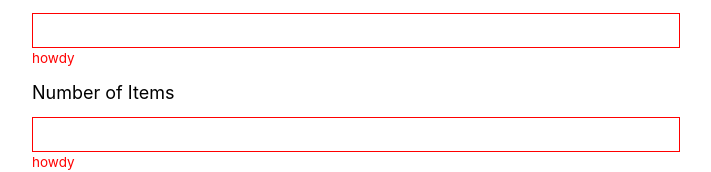
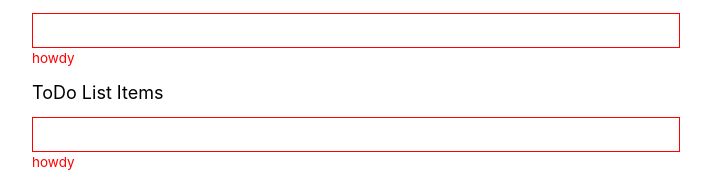
Before and after one commit to BrandtDavis/todo-app, a Next.js app in the folder client/: page /forms/addToDoDetails in a window 1280 px wide. Shown: the part 378-550 px from the top of the page, without its empty margins (284-995 px from the left). Built offline with nearby package versions, Linux system fonts and the light colour scheme.

Commit message:
Swap num items for todo items field

```diff
--- a/client/pages/forms/addToDoDetails.tsx
+++ b/client/pages/forms/addToDoDetails.tsx
@@ -1,6 +1,5 @@
 import ToDoFormLayout from '../../components/layouts/toDoFormLayout';
 import TextInput from '../../components/formInputs/textInput';
-import NumericInput from '../../components/formInputs/numericInput';
 import SelectInput from '../../components/formInputs/selectInput';
 
 import  createToDoList  from '../../lib/toDoLists'
@@ -17,11 +16,11 @@ export default function AddTodoForm() {
     const [title, setTitle] = useState("");
     const [priority, setPriority] = useState("");
     const [color, setColor] = useState("");
-    const [numItems, setNumItems] = useState(0);
+    const [toDoItems, setToDoItems] = useState("");
 
     const create = async () => {
         setState({ ...state, loading: true })
-        const response = await createToDoList(title, priority, color)
+        const response = await createToDoList(title, priority, color, toDoItems)
 
         console.log(response)
         setState({ ...state, loading: false });
@@ -54,11 +53,11 @@ export default function AddTodoForm() {
                     updateFunction={setColor}
                 />
 
-                <NumericInput
-                    name="numItems"
-                    id="numItems"
-                    labelValue="Number of Items"
-                    updateFunction={setNumItems}
+                <TextInput
+                    name="toDoItems"
+                    id="toDoItems"
+                    labelValue="ToDo List Items"
+                    updateFunction={setToDoItems}
                 />
 
 
```
